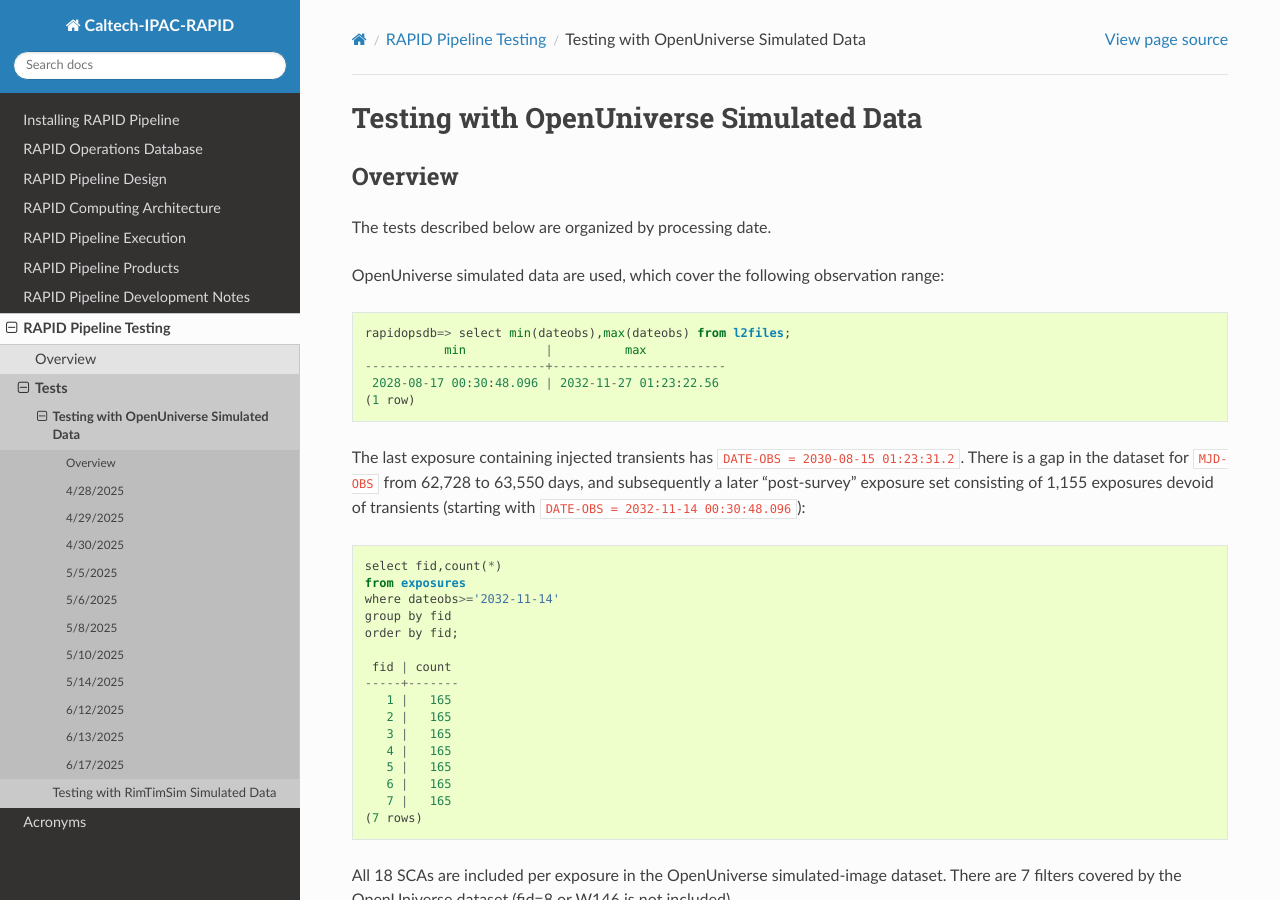
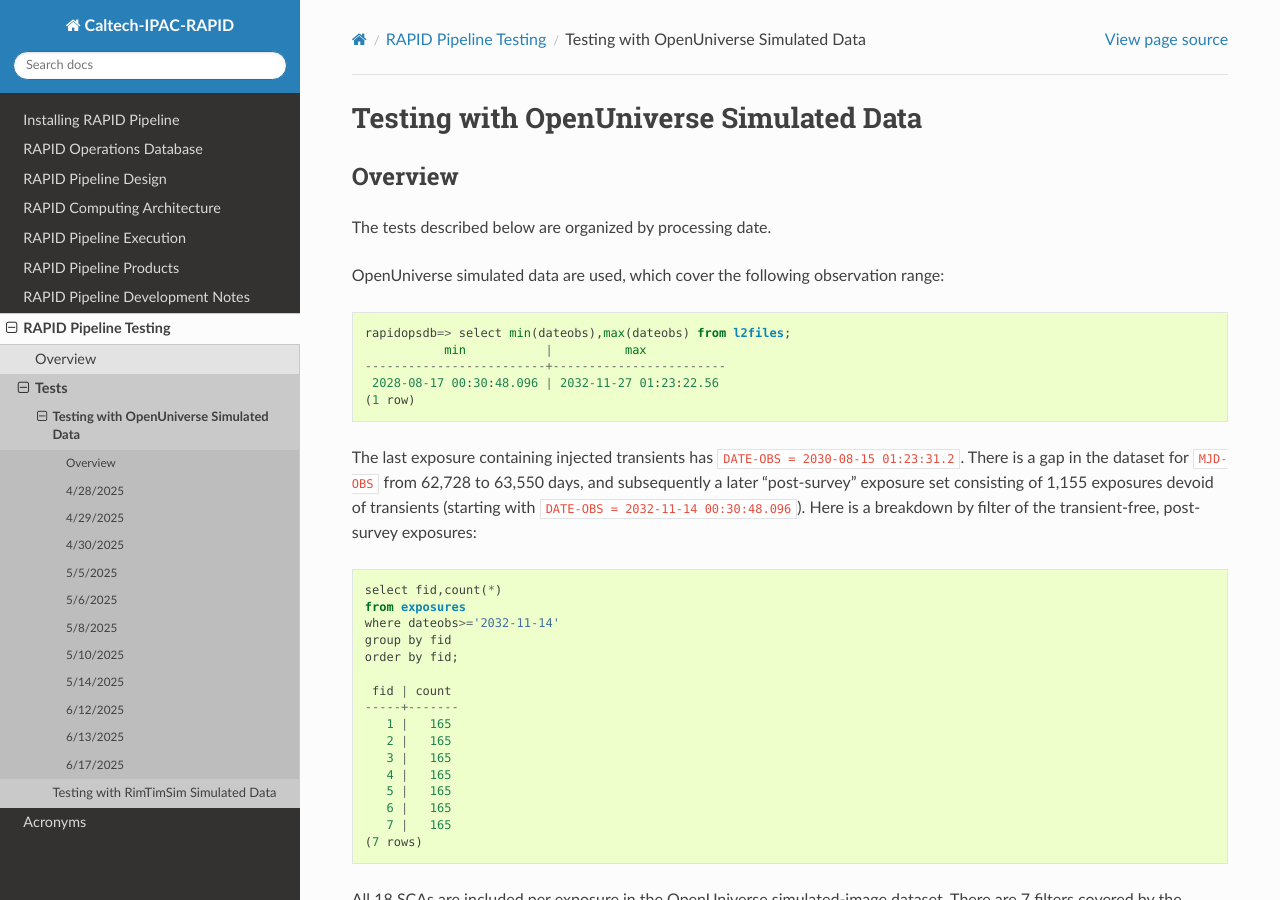
Before and after one commit to Caltech-IPAC/rapid, a Sphinx documentation site: the page built from docs/source/dev/openuniv_tests.rst, in a window 1280 px wide and 900 px high. Built offline with Sphinx 7.4.7 and the Read the Docs theme 3.1.0, drawn with Linux system fonts in a browser that asks for light colours; formulas are drawn with MathJax 3.

Commit message:
Refinement.

```diff
--- a/docs/source/dev/openuniv_tests.rst
+++ b/docs/source/dev/openuniv_tests.rst
@@ -17,7 +17,7 @@ OpenUniverse simulated data are used, which cover the following observation rang
 The last exposure containing injected transients has ``DATE-OBS = 2030-08-15 01:23:31.2``.
 There is a gap in the dataset for ``MJD-OBS`` from 62,728 to 63,550 days, and subsequently a later
 "post-survey" exposure set consisting of 1,155 exposures devoid of transients (starting with
-``DATE-OBS = 2032-11-14 00:30:48.096``)::
+``DATE-OBS = 2032-11-14 00:30:48.096``).  Here is a breakdown by filter of the transient-free, post-survey exposures::
 
     select fid,count(*)
     from exposures
```
